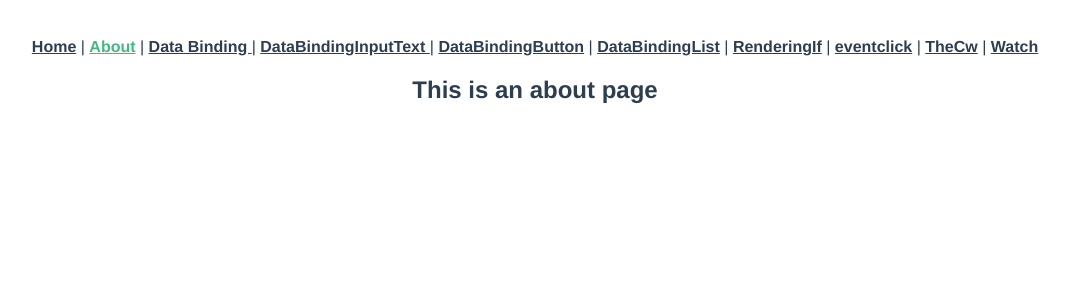
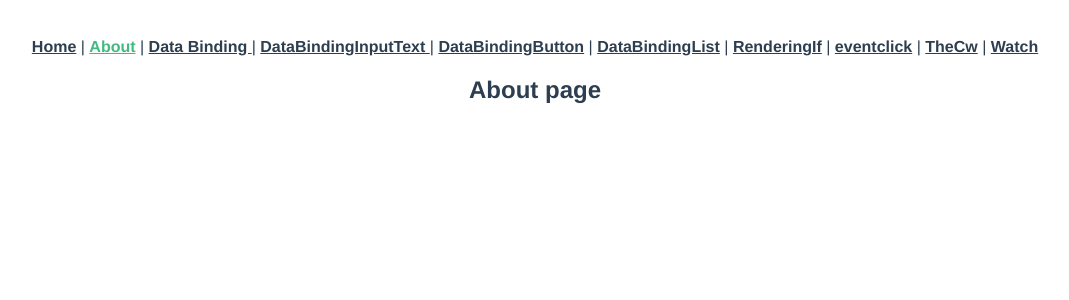
Before and after one commit to clouari/hagun_node.js_vue, a Vue app in the folder vue-project-manually/: page /about in a window 1280 px wide. Shown: the top 300 px of the page, without its empty margins (105-1174 px from the left). Built offline with nearby package versions, Linux system fonts and the light colour scheme.

Commit message:
5/2 여기서 진행 시작하기

```diff
--- a/vue-project-manually/src/views/AboutView.vue
+++ b/vue-project-manually/src/views/AboutView.vue
@@ -1,5 +1,5 @@
 <template>
   <div class="about">
-    <h1>This is an about page</h1>
+    <h1>About page</h1>
   </div>
 </template>
```
